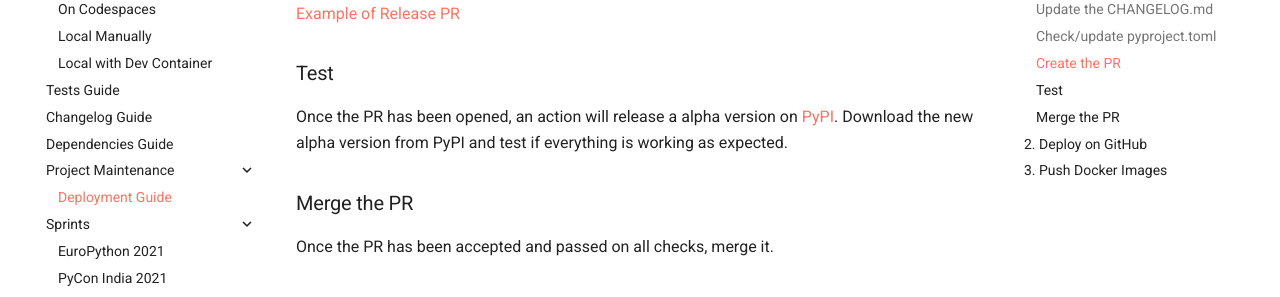
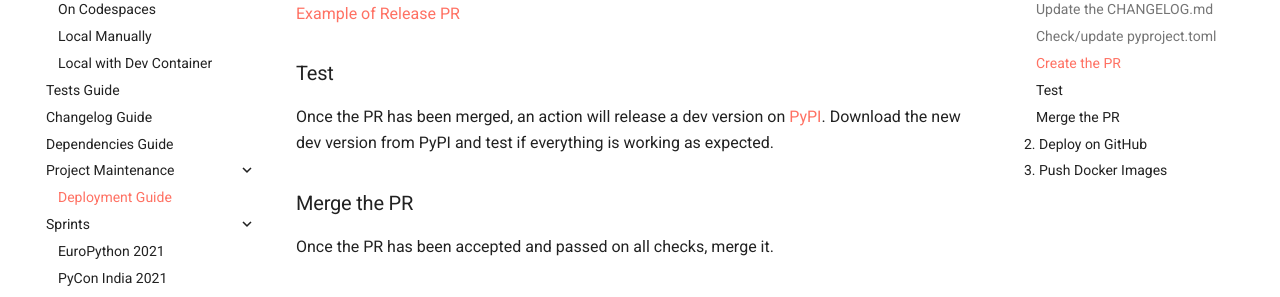
Before and after one commit to scanapi/scanapi, an MkDocs documentation site: the page built from docs/contributor-guide/project-maintenance/deployment-guide.md, in a window 1280 px wide and 900 px high, scrolled down 1083 px. Shown: the part 153-450 px from the top of the window. Built offline with MkDocs 1.6.1 and Material for MkDocs 9.7.7, drawn with Linux system fonts in a browser that asks for light colours; comment, search, counter and statistics services are not loaded.

Commit message:
ci: applay corretions indicated on review

```diff
--- a/docs/contributor-guide/project-maintenance/deployment-guide.md
+++ b/docs/contributor-guide/project-maintenance/deployment-guide.md
@@ -41,8 +41,8 @@ Create a new branch called 'v<version-number>' and create a PR named `Release <v
 
 ### Test
 
-Once the PR has been opened, an action will release a alpha version on [PyPI](https://pypi.org/project/scanapi/).
-Download the new alpha version from PyPI and test if everything is working as expected.
+Once the PR has been merged, an action will release a dev version on [PyPI](https://pypi.org/project/scanapi/).
+Download the new dev version from PyPI and test if everything is working as expected.
 
 ### Merge the PR
 
```
Also changed, not shown: 1 other file.
